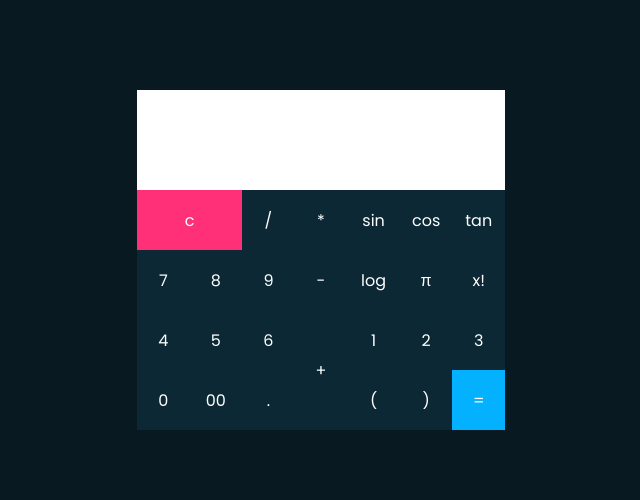
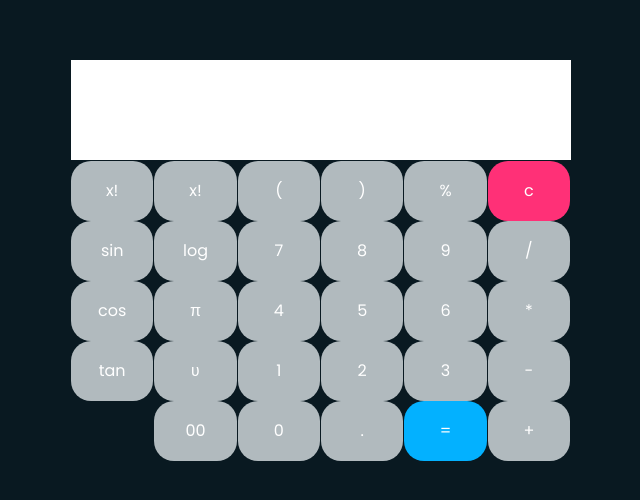
Before and after one commit to thaislsilveira/refatorando-calculadora, a plain HTML site: page index.html in a window 1280 px wide. Shown: the part 140-640 px from the top of the page, without its empty margins (319-959 px from the left). Drawn offline with Linux system fonts and the light colour scheme.

Commit message:
Organized the layout

```diff
--- a/index.html
+++ b/index.html
@@ -9,32 +9,55 @@
 <body>
     <form class="calculator" name="calc">
         <input class="value" type="text" name="txt" readonly="">
-        <span class="num clear" onclick="clearImput()">c</span>
-        <span class="num" onclick="division()">/</span>
-        <span class="num" onclick="multiplication()">*</span>
-        <span class="num" onclick="sin()">sin</span>
-        <span class="num" onclick="cos()">cos</span>
-        <span class="num" onclick="tan()">tan</span>
-        <span class="num" onclick="seven()">7</span>
-        <span class="num" onclick="eight()">8</span>
-        <span class="num" onclick="nine()">9</span>
-        <span class="num" onclick="subtraction()">-</span>
-        <span class="num" onclick="log()">log</span>
-        <span class="num" onclick="pi()">π</span>
-        <span class="num" onclick="factorial()">x!</span>
-        <span class="num" onclick="four()">4</span>
-        <span class="num" onclick="five()">5</span>
-        <span class="num" onclick="six()">6</span>
-        <span class="num plus" onclick="sum()">+</span>
-        <span class="num" onclick="one()">1</span>
-        <span class="num" onclick="two()">2</span>
-        <span class="num" onclick="three()">3</span>
-        <span class="num" onclick="zero()">0</span>
-        <span class="num" onclick="twoZeros()">00</span>
-        <span class="num" onclick="point()">.</span>
-        <span class="num" onclick="parenthese('(')">(</span>
-        <span class="num" onclick="parenthese(')')">)</span>
-        <span class="num equal" onclick="equal()">=</span>
+
+        <div class="columOne">
+            <span class="num" onclick="factorial()">x!</span>
+            <span class="num" onclick="sin()">sin</span>
+            <span class="num" onclick="cos()">cos</span>
+            <span class="num" onclick="tan()">tan</span>
+
+        </div>
+
+        <div class="columTwo">
+            <span class="num" onclick="factorial()">x!</span>
+            <span class="num" onclick="log()">log</span>
+            <span class="num" onclick="pi()">π</span>
+            <span class="num" onclick="('ʋ')">ʋ</span>
+            <span class="num" onclick="twoZeros()">00</span>
+        </div>
+
+        <div class="columThree">
+            <span class="num" onclick="parenthese('(')">(</span>
+            <span class="num" onclick="seven()">7</span>
+            <span class="num" onclick="four()">4</span>
+            <span class="num" onclick="one()">1</span>
+            <span class="num" onclick="zero()">0</span>
+        </div>
+
+        <div class="columnFour">
+            <span class="num" onclick="parenthese(')')">)</span>
+            <span class="num" onclick="eight()">8</span>
+            <span class="num" onclick="five()">5</span>
+            <span class="num" onclick="two()">2</span>
+            <span class="num" onclick="point()">.</span>
+        </div>
+
+        <div class="columnFive">
+            <span class="num" onclick="('%')">%</span>
+            <span class="num" onclick="nine()">9</span>
+            <span class="num" onclick="six()">6</span>
+            <span class="num" onclick="three()">3</span>
+            <span class="num equal" onclick="equal()">=</span>
+        </div>
+
+        <div class="columnSix">
+            <span class="num clear" onclick="clearImput()">c</span>
+            <span class="num" onclick="division()">/</span>
+            <span class="num" onclick="multiplication()">*</span>
+            <span class="num" onclick="subtraction()">-</span>
+            <span class="num plus" onclick="sum()">+</span>
+        </div>
+
     </form>
 </body>
 <script src="./script.js"></script>
--- a/style.css
+++ b/style.css
@@ -18,15 +18,17 @@ body {
     display: grid; */
 
     display: grid;
-    grid-template-columns: repeat(7, 1fr);
+    grid-template-columns: repeat(6, 1fr);
     grid-template-rows: repeat(5, 1fr);
-    grid-column-gap: 0px;
-    grid-row-gap: 0px;
+    grid-column-gap: 1px;
+    grid-row-gap: 1px;
+
 }
 .calculator .value {
     /* grid-column: span 4; */
     grid-area: 1 / 1 / 6 / 8;
     height: 100px;
+    width: 500px;
     text-align: right;
     border: none;
     outline: none;
@@ -38,12 +40,12 @@ body {
     width: 100%;
     height: 60px;
     color: #fff;
-    background: #0c2835;
+    background: #b1babe;
     place-items: center;
-    border: 1px solid rgba (0,0,0,.1);
+    border-radius: 20px;
 }
 
-.calculator span:active {
+.calculator span:hover {
     background: #74ff3b;
     color: #111
 }
@@ -53,10 +55,6 @@ body {
     background: #ff3077
 }
 
-.calculator span.plus {
-    grid-row: span 2;
-    height: 120px;
-}
 .calculator span.equal {
     background: #03b1ff;
 }
```
